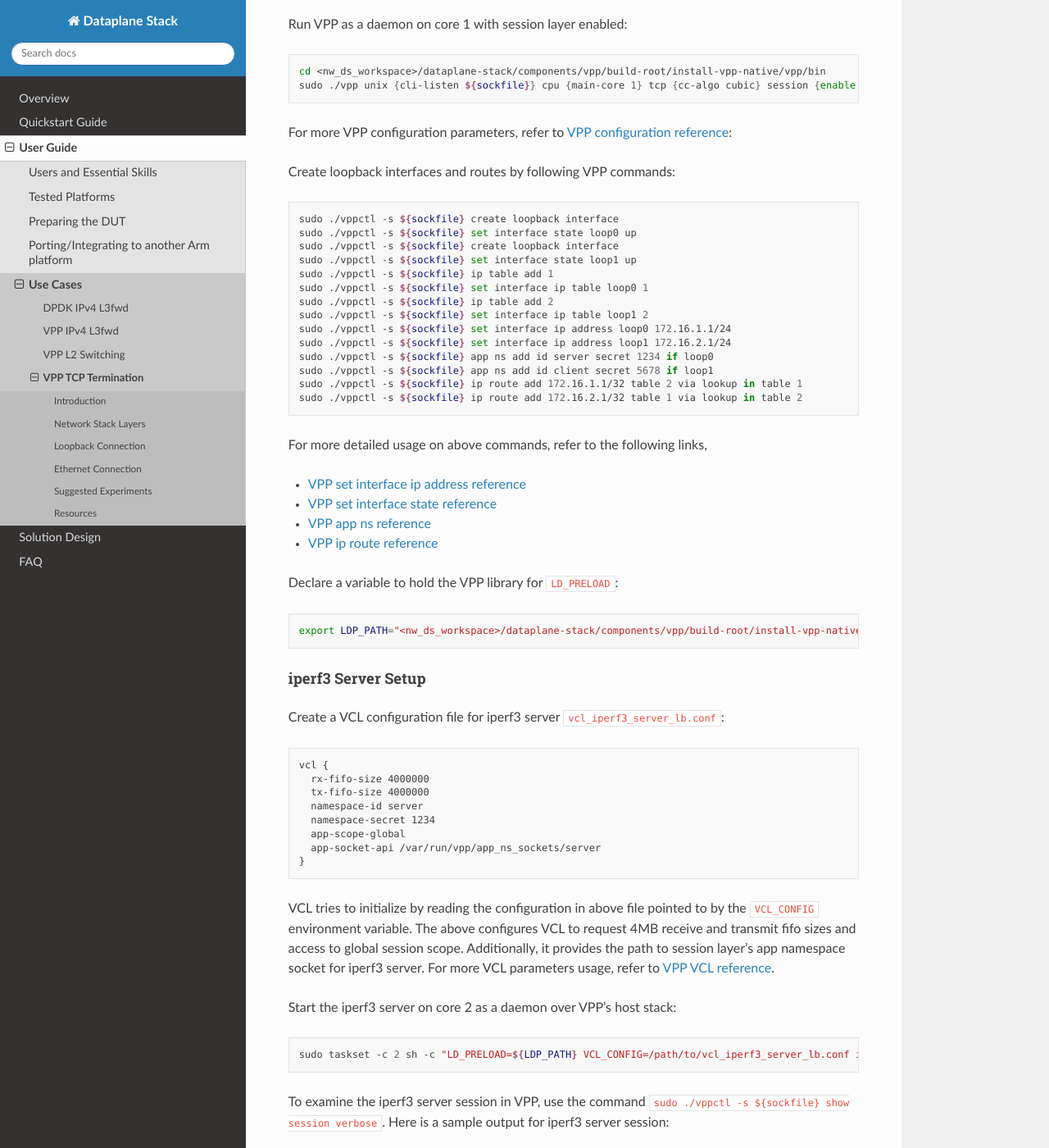
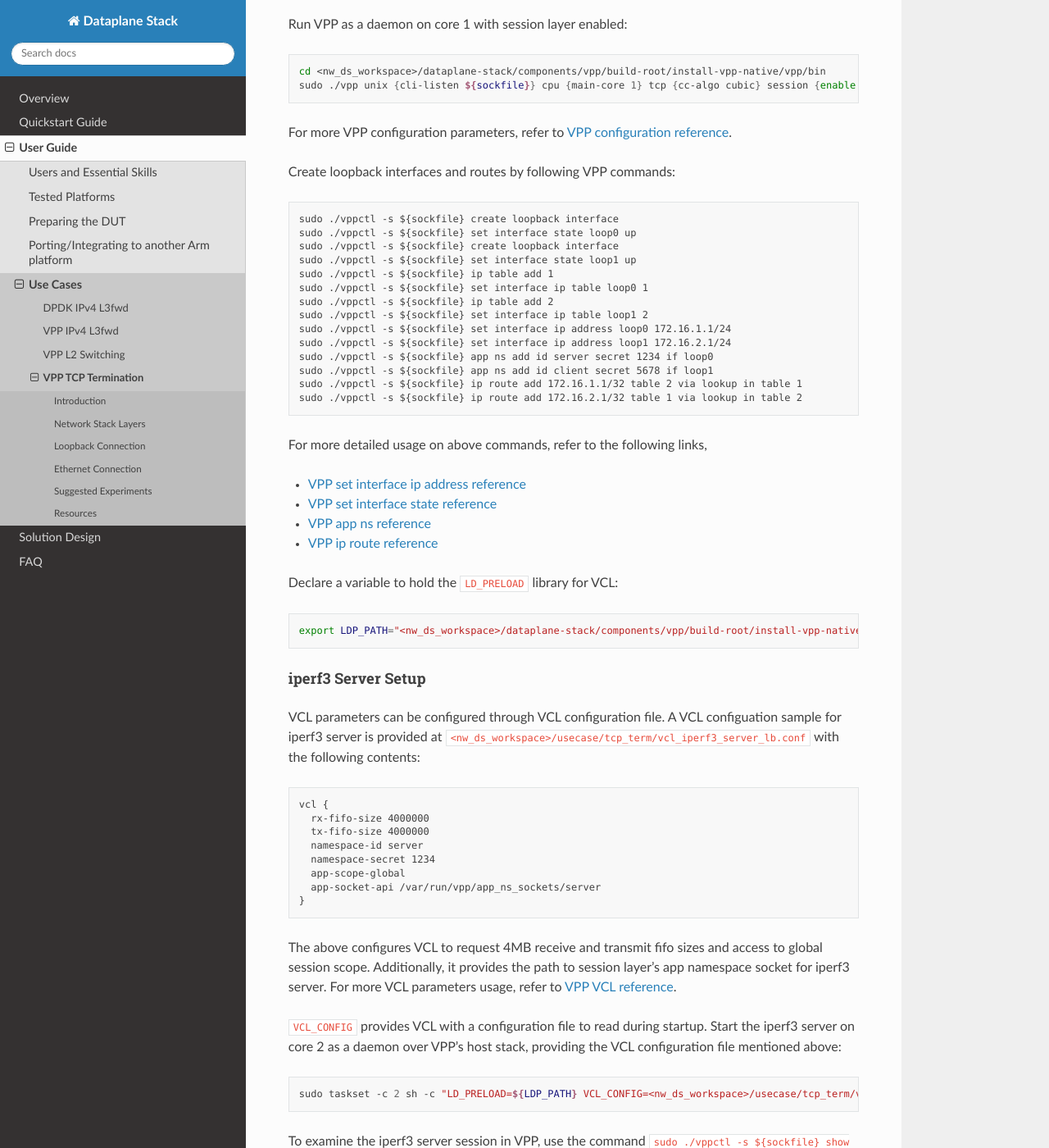
Before and after one commit to Yefeng-Lin/dataplane-stack_doc, a Sphinx documentation site: the page built from doc/user_guide/tcp_term.rst, in a window 1280 px wide and 1400 px high, scrolled down 3204 px. Shown: the whole window at 82% size. Built offline with Sphinx 7.4.7 and the Read the Docs theme 2.0.0, drawn with Linux system fonts in a browser that asks for light colours; some of the changed text lies outside the part shown.

Commit message:
Update tcp doc and images to address comments

```diff
--- a/doc/user_guide/tcp_term.rst
+++ b/doc/user_guide/tcp_term.rst
@@ -83,7 +83,7 @@
         ./usecase/tcp_term/run_iperf3_client.sh -c 3
 
 .. note::
-        Run ``./usecase/tcp_term/run_vpp_hs.sh --help`` for all supported options.
+        Use ``-h`` to check scripts supported options.
 
 If the case runs successfully, the measurement results will be printed:
 
@@ -138,11 +138,11 @@
         cd <nw_ds_workspace>/dataplane-stack/components/vpp/build-root/install-vpp-native/vpp/bin
         sudo ./vpp unix {cli-listen ${sockfile}} cpu {main-core 1} tcp {cc-algo cubic} session {enable use-app-socket-api}
 
-For more VPP configuration parameters, refer to `VPP configuration reference`_:
+For more VPP configuration parameters, refer to `VPP configuration reference`_.
 
 Create loopback interfaces and routes by following VPP commands:
 
-.. code-block:: shell
+.. code-block:: none
 
         sudo ./vppctl -s ${sockfile} create loopback interface
         sudo ./vppctl -s ${sockfile} set interface state loop0 up
@@ -166,7 +166,7 @@
 - `VPP app ns reference`_
 - `VPP ip route reference`_
 
-Declare a variable to hold the VPP library for ``LD_PRELOAD``:
+Declare a variable to hold the ``LD_PRELOAD`` library for VCL:
 
 .. code-block:: shell
 
@@ -175,7 +175,9 @@
 iperf3 Server Setup
 ~~~~~~~~~~~~~~~~~~~
 
-Create a VCL configuration file for iperf3 server ``vcl_iperf3_server_lb.conf``:
+VCL parameters can be configured through VCL configuration file. A VCL configuation
+sample for iperf3 server is provided at ``<nw_ds_workspace>/usecase/tcp_term/vcl_iperf3_server_lb.conf``
+with the following contents:
 
 .. code-block:: none
 
@@ -188,17 +190,17 @@
           app-socket-api /var/run/vpp/app_ns_sockets/server
         }
 
-VCL tries to initialize by reading the configuration in above file pointed to by the
-``VCL_CONFIG`` environment variable. The above configures VCL to request 4MB receive
-and transmit fifo sizes and access to global session scope. Additionally, it provides
-the path to session layer's app namespace socket for iperf3 server. For more VCL parameters
-usage, refer to `VPP VCL reference`_.
+The above configures VCL to request 4MB receive and transmit fifo sizes and access
+to global session scope. Additionally, it provides the path to session layer's app
+namespace socket for iperf3 server. For more VCL parameters usage, refer to `VPP VCL reference`_.
 
-Start the iperf3 server on core 2 as a daemon over VPP's host stack:
+``VCL_CONFIG`` provides VCL with a configuration file to read during startup. Start
+the iperf3 server on core 2 as a daemon over VPP's host stack, providing the VCL
+configuration file mentioned above:
 
 .. code-block:: shell
 
-        sudo taskset -c 2 sh -c "LD_PRELOAD=${LDP_PATH} VCL_CONFIG=/path/to/vcl_iperf3_server_lb.conf iperf3 -4 -s -D"
+        sudo taskset -c 2 sh -c "LD_PRELOAD=${LDP_PATH} VCL_CONFIG=<nw_ds_workspace>/usecase/tcp_term/vcl_iperf3_server_lb.confiperf3 -4 -s -D"
 
 To examine the iperf3 server session in VPP, use the command ``sudo ./vppctl -s ${sockfile} show session verbose``.
 Here is a sample output for iperf3 server session:
@@ -212,7 +214,8 @@
 Test
 ~~~~
 
-Create a VCL configuration file for iperf3 client ``vcl_iperf3_client.conf``:
+A VCL configuation sample for iperf3 client is provided at ``<nw_ds_workspace>/usecase/tcp_term/vcl_iperf3_client.conf``
+with the following contents:
 
 .. code-block:: none
 
@@ -225,11 +228,12 @@
           app-socket-api /var/run/vpp/app_ns_sockets/client
         }
 
-Start the iperf3 client on core 3 over VPP's host stack to connect to iperf3 server:
+Start the iperf3 client on core 3 over VPP's host stack to connect to iperf3 server,
+providing the VCL configuration file mentioned above:
 
 .. code-block:: shell
 
-        sudo taskset -c 3 sh -c "LD_PRELOAD=${LDP_PATH} VCL_CONFIG=/path/to/vcl_iperf3_client.conf iperf3 -c 172.16.1.1"
+        sudo taskset -c 3 sh -c "LD_PRELOAD=${LDP_PATH} VCL_CONFIG=<nw_ds_workspace>/usecase/tcp_term/vcl_iperf3_client.conf iperf3 -c 172.16.1.1"
 
 If both iperf3 client and server run successfully, measurement results will be
 printed by iperf3 client:
@@ -332,6 +336,9 @@
 .. code-block:: shell
 
         sudo taskset -c 1 iperf3 -c 172.16.3.1
+
+.. note::
+        Core 1 is assumed to be isolated on client node.
 
 If both iperf3 client and server run successfully, the measurement results will be printed by iperf3 client:
 
@@ -385,14 +392,14 @@
 .. note::
         Replace sample address in above command with desired PCIe address on DUT.
 
-Bring VPP ethernet interface up and set ip address:
+Bring VPP ethernet interface up and set IP address:
 
 .. code-block:: shell
 
         sudo ./vppctl -s ${sockfile} set interface state eth0 up
         sudo ./vppctl -s ${sockfile} set interface ip address eth0 172.16.3.1/24
 
-Declare a variable to hold the VPP library for ``LD_PRELOAD``:
+Declare a variable to hold the ``LD_PRELOAD`` library for VCL:
 
 .. code-block:: shell
 
@@ -401,7 +408,9 @@
 DUT iperf3 Server Setup
 ~~~~~~~~~~~~~~~~~~~~~~~
 
-Create a VCL configuration file for iperf3 server ``vcl_iperf3_server_pn.conf``:
+VCL parameters can be configured through VCL configuration file. A VCL configuation
+sample for iperf3 server is provided at ``<nw_ds_workspace>/usecase/tcp_term/vcl_iperf3_server_pn.conf``
+with the following contents:
 
 .. code-block:: none
 
@@ -412,16 +421,16 @@
           app-socket-api /var/run/vpp/app_ns_sockets/default
         }
 
-VCL tries to initialize by reading the configuration in above file pointed to by the
-``VCL_CONFIG`` environment variable. The above configures VCL to request 4MB receive
-and transmit fifo sizes and access to global session scope. For more VCL parameters
-usage, refer to `VPP VCL reference`_.
+The above configures VCL to request 4MB receive and transmit fifo sizes and access
+to global session scope. For more VCL parameters usage, refer to `VPP VCL reference`_.
 
-Start the iperf3 server on core 2 as a daemon over VPP's host stack:
+``VCL_CONFIG`` provides VCL with a configuration file to read during startup. Start
+the iperf3 server on core 2 as a daemon over VPP's host stack, providing the VCL
+configuration file mentioned above:
 
 .. code-block:: shell
 
-        sudo taskset -c 2 sh -c "LD_PRELOAD=${LDP_PATH} VCL_CONFIG=/path/to/vcl_iperf3_server_pn.conf iperf3 -4 -s -D"
+        sudo taskset -c 2 sh -c "LD_PRELOAD=${LDP_PATH} VCL_CONFIG=<nw_ds_workspace>/usecase/tcp_term/vcl_iperf3_server_pn.conf iperf3 -4 -s -D"
 
 To examine the iperf3 server session in VPP, use the command ``sudo ./vppctl -s ${sockfile} show session verbose``.
 Here is a sample output for iperf3 server session:
@@ -439,6 +448,9 @@
 .. code-block:: shell
 
         sudo taskset -c 1 iperf3 -c 172.16.3.1
+
+.. note::
+        Core 1 is assumed to be isolated on client node.
 
 If both iperf3 client and server run successfully, measurement results will be
 printed by iperf3 client:
@@ -482,7 +494,7 @@
 Suggested Experiments
 *********************
 
-For jumbo packets, increase VPP TCP mtu and buffer size to improve the performance.
+For jumbo packets, increase VPP TCP MTU and buffer size to improve the performance.
 Below is VPP example config:
 
 .. code-block:: none
```
Also changed, not shown: other parts of doc/user_guide/tcp_term.rst (+3 -3 lines), doc/images/kernel_vpp_stack.png, doc/images/tcp_term_dpdk.png, doc/images/tcp_term_loop.png.
